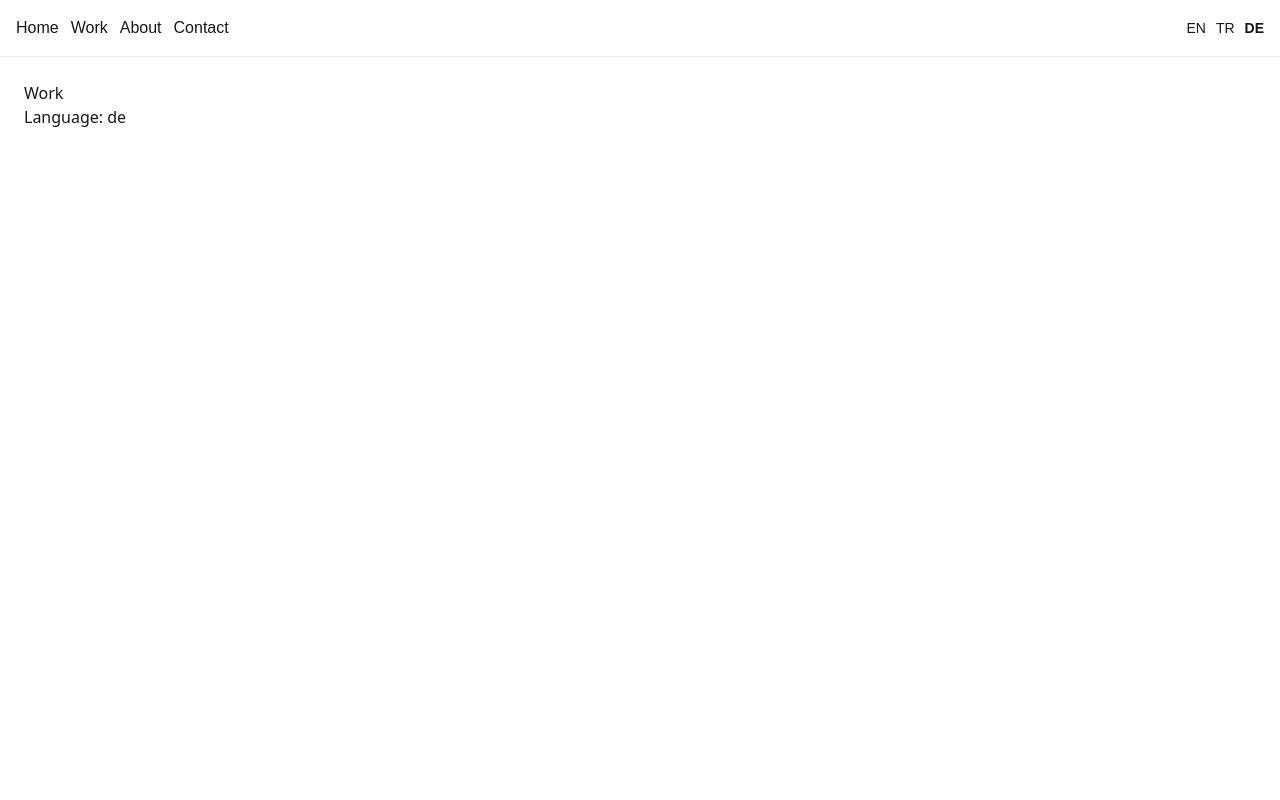
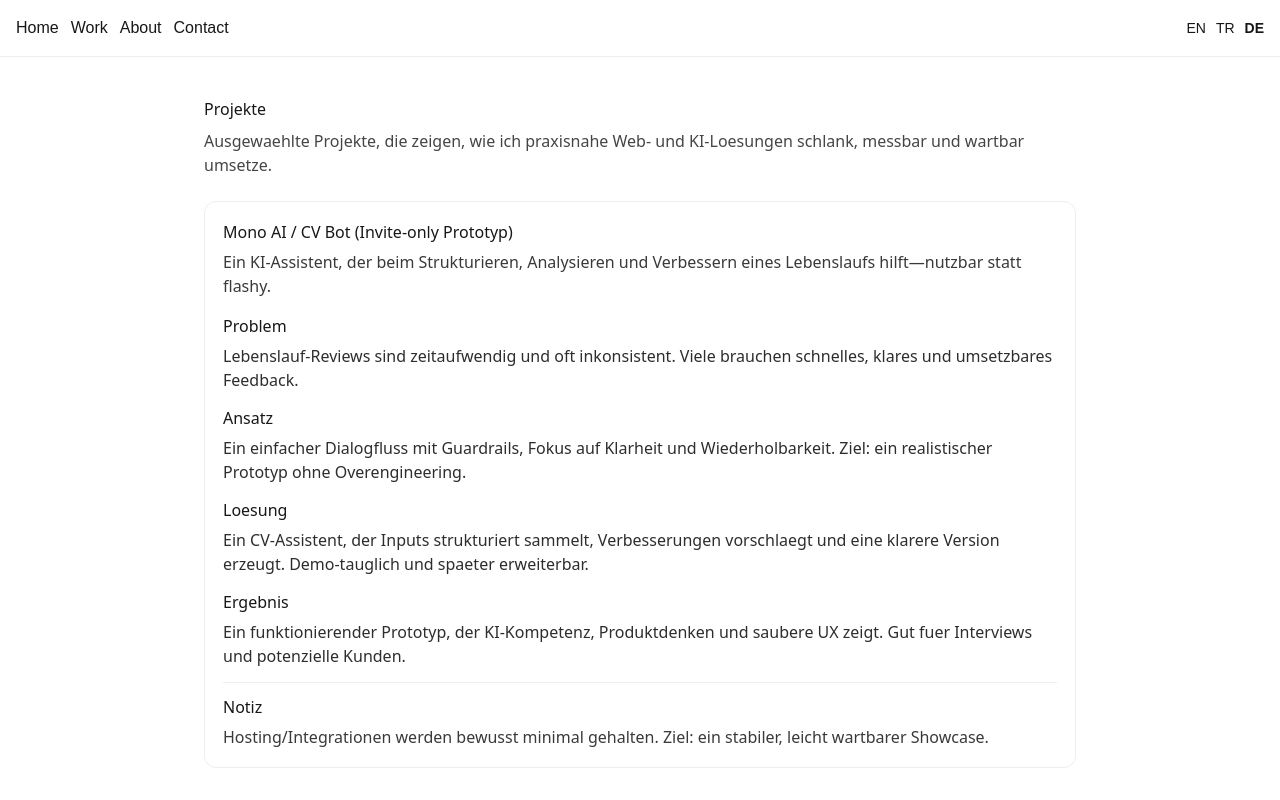
Before and after one commit to GemoCrypto/cagribozgeyik, a Next.js app: page /de/work in a window 1280 px wide. Built offline with nearby package versions, Linux system fonts and the light colour scheme.

Commit message:
Add Mono AI CV bot project to Work page

```diff
--- a/app/[lang]/work/page.tsx
+++ b/app/[lang]/work/page.tsx
@@ -1,10 +1,127 @@
 type Params = { lang: string };
 
+function copy(lang: string) {
+  const c = {
+    en: {
+      title: "Work",
+      intro:
+        "Selected projects that demonstrate how I build practical web and AI solutions—lean, measurable, and maintainable.",
+      projectTitle: "Mono AI / CV Bot (Invite-only prototype)",
+      projectTagline:
+        "An AI assistant that helps structure, analyze, and improve a CV—built to be usable, not flashy.",
+      problemTitle: "Problem",
+      problemBody:
+        "CV reviews are time-consuming and inconsistent. Most people need fast, actionable feedback in a clear structure.",
+      approachTitle: "Approach",
+      approachBody:
+        "I designed a simple conversational flow with guardrails, focusing on clarity and repeatability. The goal was a realistic prototype that could be extended later—without overengineering.",
+      solutionTitle: "Solution",
+      solutionBody:
+        "A CV-focused assistant that guides users through inputs, suggests improvements, and outputs a cleaner, more job-ready version. The system is built to be demo-friendly and expandable.",
+      outcomeTitle: "Outcome",
+      outcomeBody:
+        "A working prototype that demonstrates AI capability, product thinking, and clean UX. It’s easy to present in interviews and credible for potential clients.",
+      stackTitle: "Notes",
+      stackBody:
+        "Details like hosting and integrations are intentionally kept minimal at this stage. The goal is a stable, easy-to-maintain showcase.",
+    },
+    tr: {
+      title: "Projeler",
+      intro:
+        "Web ve AI çözümlerini nasıl sade, ölçülebilir ve sürdürülebilir şekilde geliştirdiğimi gösteren seçili çalışmalar.",
+      projectTitle: "Mono AI / CV Bot (Davetli prototip)",
+      projectTagline:
+        "CV’yi düzenlemeye ve geliştirmeye yardımcı olan, gösteriş değil kullanılabilirlik odaklı bir AI asistanı.",
+      problemTitle: "Problem",
+      problemBody:
+        "CV inceleme süreçleri zaman alıyor ve tutarsız olabiliyor. İnsanların hızlı ve net, uygulanabilir geri bildirime ihtiyacı var.",
+      approachTitle: "Yaklaşım",
+      approachBody:
+        "Basit bir konuşma akışı ve koruyucu kurallar (guardrails) tasarladım. Hedef: gereksiz karmaşa olmadan, ileride genişleyebilecek gerçekçi bir prototip.",
+      solutionTitle: "Çözüm",
+      solutionBody:
+        "Kullanıcıdan gerekli girdileri toplayan, iyileştirme önerileri sunan ve daha işe uygun bir CV çıktısı üreten CV odaklı asistan. Demo ve geliştirme için uygun bir yapı.",
+      outcomeTitle: "Sonuç",
+      outcomeBody:
+        "AI yetkinliğini, ürün düşüncesini ve temiz UX yaklaşımını gösteren çalışan bir prototip. İş görüşmelerinde ve potansiyel müşterilerde güçlü kanıt.",
+      stackTitle: "Not",
+      stackBody:
+        "Hosting/entegrasyon gibi detaylar bu aşamada bilinçli olarak minimal tutuldu. Hedef: stabil ve bakımı kolay bir vitrin.",
+    },
+    de: {
+      title: "Projekte",
+      intro:
+        "Ausgewaehlte Projekte, die zeigen, wie ich praxisnahe Web- und KI-Loesungen schlank, messbar und wartbar umsetze.",
+      projectTitle: "Mono AI / CV Bot (Invite-only Prototyp)",
+      projectTagline:
+        "Ein KI-Assistent, der beim Strukturieren, Analysieren und Verbessern eines Lebenslaufs hilft—nutzbar statt flashy.",
+      problemTitle: "Problem",
+      problemBody:
+        "Lebenslauf-Reviews sind zeitaufwendig und oft inkonsistent. Viele brauchen schnelles, klares und umsetzbares Feedback.",
+      approachTitle: "Ansatz",
+      approachBody:
+        "Ein einfacher Dialogfluss mit Guardrails, Fokus auf Klarheit und Wiederholbarkeit. Ziel: ein realistischer Prototyp ohne Overengineering.",
+      solutionTitle: "Loesung",
+      solutionBody:
+        "Ein CV-Assistent, der Inputs strukturiert sammelt, Verbesserungen vorschlaegt und eine klarere Version erzeugt. Demo-tauglich und spaeter erweiterbar.",
+      outcomeTitle: "Ergebnis",
+      outcomeBody:
+        "Ein funktionierender Prototyp, der KI-Kompetenz, Produktdenken und saubere UX zeigt. Gut fuer Interviews und potenzielle Kunden.",
+      stackTitle: "Notiz",
+      stackBody:
+        "Hosting/Integrationen werden bewusst minimal gehalten. Ziel: ein stabiler, leicht wartbarer Showcase.",
+    },
+  } as const;
+
+  return c[(lang as keyof typeof c) ?? "en"] ?? c.en;
+}
+
 export default function Work({ params }: { params: Params }) {
+  const lang = params.lang || "en";
+  const c = copy(lang);
+
   return (
-    <main style={{ padding: 24, fontFamily: "system-ui" }}>
-      <h1>Work</h1>
-      <p>Language: {params.lang}</p>
+    <main style={{ padding: 24, fontFamily: "system-ui", maxWidth: 920, margin: "0 auto" }}>
+      <h1 style={{ margin: "16px 0 8px" }}>{c.title}</h1>
+      <p style={{ margin: "0 0 24px", opacity: 0.8 }}>{c.intro}</p>
+
+      <section
+        style={{
+          border: "1px solid #eee",
+          borderRadius: 12,
+          padding: 18,
+        }}
+      >
+        <h2 style={{ margin: "0 0 6px" }}>{c.projectTitle}</h2>
+        <p style={{ margin: "0 0 16px", opacity: 0.85 }}>{c.projectTagline}</p>
+
+        <div style={{ display: "grid", gap: 14 }}>
+          <div>
+            <h3 style={{ margin: "0 0 6px" }}>{c.problemTitle}</h3>
+            <p style={{ margin: 0, opacity: 0.9 }}>{c.problemBody}</p>
+          </div>
+
+          <div>
+            <h3 style={{ margin: "0 0 6px" }}>{c.approachTitle}</h3>
+            <p style={{ margin: 0, opacity: 0.9 }}>{c.approachBody}</p>
+          </div>
+
+          <div>
+            <h3 style={{ margin: "0 0 6px" }}>{c.solutionTitle}</h3>
+            <p style={{ margin: 0, opacity: 0.9 }}>{c.solutionBody}</p>
+          </div>
+
+          <div>
+            <h3 style={{ margin: "0 0 6px" }}>{c.outcomeTitle}</h3>
+            <p style={{ margin: 0, opacity: 0.9 }}>{c.outcomeBody}</p>
+          </div>
+
+          <div style={{ borderTop: "1px solid #eee", paddingTop: 12 }}>
+            <h3 style={{ margin: "0 0 6px" }}>{c.stackTitle}</h3>
+            <p style={{ margin: 0, opacity: 0.85 }}>{c.stackBody}</p>
+          </div>
+        </div>
+      </section>
     </main>
   );
 }
```
